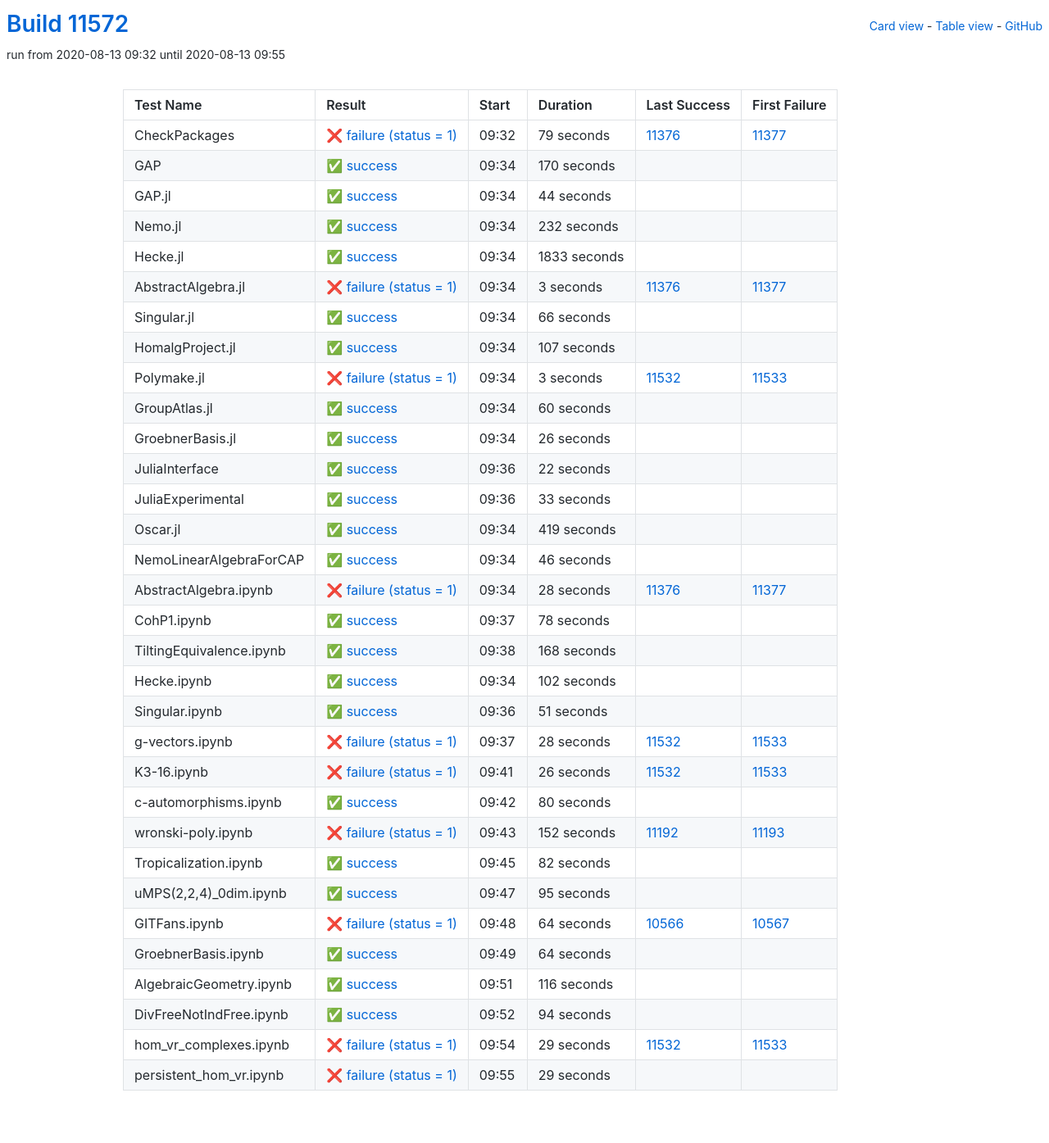
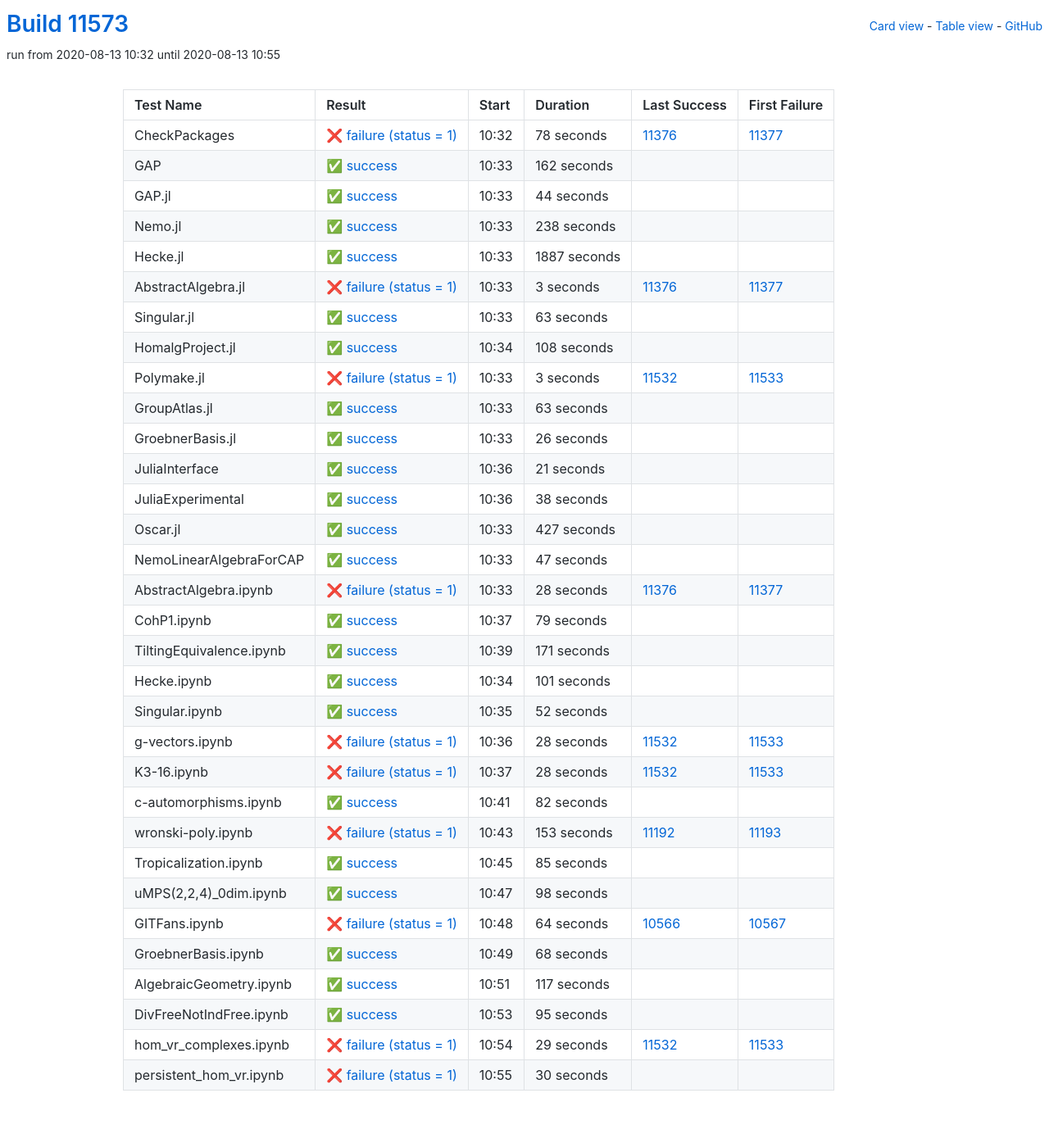
Before and after one commit to oscar-system/oscar-ci-status, a Jekyll site: the page built from table.html, in a window 1280 px wide. Shown: the whole page at 82% size. Built offline with Jekyll 4.4.1, drawn with Linux system fonts in a browser that asks for light colours.

Commit message:
Build #11573

```diff
--- a/_data/ci.yml
+++ b/_data/ci.yml
@@ -1,6 +1,6 @@
 ---
-build: 11572
-build_url: https://oscarci.mathematik.uni-kl.de/job/oscar/11572/
+build: 11573
+build_url: https://oscarci.mathematik.uni-kl.de/job/oscar/11573/
 job: oscar
 organization: oscar-system
 repo: oscar-ci-status
@@ -8,32 +8,32 @@
 tests:
 - name: CheckPackages
   id: checkpackages
-  log: https://oscarci.mathematik.uni-kl.de/job/oscar/11572/artifact/logs/build-11572/CheckPackages.log
-  start: 2020-08-13 09:32
+  log: https://oscarci.mathematik.uni-kl.de/job/oscar/11573/artifact/logs/build-11573/CheckPackages.log
+  start: 2020-08-13 10:32
   success: false
   exitcode: 1
   status: failure
-  duration: 79
+  duration: 78
   last_success: 11376
   last_success_url: https://oscarci.mathematik.uni-kl.de/job/oscar/11376/
   first_failure: 11377
   first_failure_url: https://oscarci.mathematik.uni-kl.de/job/oscar/11377/
 - name: GAP
   id: gap
-  log: https://oscarci.mathematik.uni-kl.de/job/oscar/11572/artifact/logs/build-11572/GAP.log
-  start: 2020-08-13 09:34
+  log: https://oscarci.mathematik.uni-kl.de/job/oscar/11573/artifact/logs/build-11573/GAP.log
+  start: 2020-08-13 10:33
   success: true
   exitcode: 0
   status: success
-  duration: 170
+  duration: 162
   last_success: false
   last_success_url:
   first_failure: false
   first_failure_url:
 - name: GAP.jl
   id: gap-jl
-  log: https://oscarci.mathematik.uni-kl.de/job/oscar/11572/artifact/logs/build-11572/GAP.jl.log
-  start: 2020-08-13 09:34
+  log: https://oscarci.mathematik.uni-kl.de/job/oscar/11573/artifact/logs/build-11573/GAP.jl.log
+  start: 2020-08-13 10:33
   success: true
   exitcode: 0
   status: success
@@ -44,32 +44,32 @@
   first_failure_url:
 - name: Nemo.jl
   id: nemo-jl
-  log: https://oscarci.mathematik.uni-kl.de/job/oscar/11572/artifact/logs/build-11572/Nemo.jl.log
-  start: 2020-08-13 09:34
+  log: https://oscarci.mathematik.uni-kl.de/job/oscar/11573/artifact/logs/build-11573/Nemo.jl.log
+  start: 2020-08-13 10:33
   success: true
   exitcode: 0
   status: success
-  duration: 232
+  duration: 238
   last_success: false
   last_success_url:
   first_failure: false
   first_failure_url:
 - name: Hecke.jl
   id: hecke-jl
-  log: https://oscarci.mathematik.uni-kl.de/job/oscar/11572/artifact/logs/build-11572/Hecke.jl.log
-  start: 2020-08-13 09:34
+  log: https://oscarci.mathematik.uni-kl.de/job/oscar/11573/artifact/logs/build-11573/Hecke.jl.log
+  start: 2020-08-13 10:33
   success: true
   exitcode: 0
   status: success
-  duration: 1833
+  duration: 1887
   last_success: false
   last_success_url:
   first_failure: false
   first_failure_url:
 - name: AbstractAlgebra.jl
   id: abstractalgebra-jl
-  log: https://oscarci.mathematik.uni-kl.de/job/oscar/11572/artifact/logs/build-11572/AbstractAlgebra.jl.log
-  start: 2020-08-13 09:34
+  log: https://oscarci.mathematik.uni-kl.de/job/oscar/11573/artifact/logs/build-11573/AbstractAlgebra.jl.log
+  start: 2020-08-13 10:33
   success: false
   exitcode: 1
   status: failure
@@ -80,32 +80,32 @@
   first_failure_url: https://oscarci.mathematik.uni-kl.de/job/oscar/11377/
 - name: Singular.jl
   id: singular-jl
-  log: https://oscarci.mathematik.uni-kl.de/job/oscar/11572/artifact/logs/build-11572/Singular.jl.log
-  start: 2020-08-13 09:34
+  log: https://oscarci.mathematik.uni-kl.de/job/oscar/11573/artifact/logs/build-11573/Singular.jl.log
+  start: 2020-08-13 10:33
   success: true
   exitcode: 0
   status: success
-  duration: 66
+  duration: 63
   last_success: false
   last_success_url:
   first_failure: false
   first_failure_url:
 - name: HomalgProject.jl
   id: homalgproject-jl
-  log: https://oscarci.mathematik.uni-kl.de/job/oscar/11572/artifact/logs/build-11572/HomalgProject.jl.log
-  start: 2020-08-13 09:34
+  log: https://oscarci.mathematik.uni-kl.de/job/oscar/11573/artifact/logs/build-11573/HomalgProject.jl.log
+  start: 2020-08-13 10:34
   success: true
   exitcode: 0
   status: success
-  duration: 107
+  duration: 108
   last_success: false
   last_success_url:
   first_failure: false
   first_failure_url:
 - name: Polymake.jl
   id: polymake-jl
-  log: https://oscarci.mathematik.uni-kl.de/job/oscar/11572/artifact/logs/build-11572/Polymake.jl.log
-  start: 2020-08-13 09:34
+  log: https://oscarci.mathematik.uni-kl.de/job/oscar/11573/artifact/logs/build-11573/Polymake.jl.log
+  start: 2020-08-13 10:33
   success: false
   exitcode: 1
   status: failure
@@ -116,20 +116,20 @@
   first_failure_url: https://oscarci.mathematik.uni-kl.de/job/oscar/11533/
 - name: GroupAtlas.jl
   id: groupatlas-jl
-  log: https://oscarci.mathematik.uni-kl.de/job/oscar/11572/artifact/logs/build-11572/GroupAtlas.jl.log
-  start: 2020-08-13 09:34
+  log: https://oscarci.mathematik.uni-kl.de/job/oscar/11573/artifact/logs/build-11573/GroupAtlas.jl.log
+  start: 2020-08-13 10:33
   success: true
   exitcode: 0
   status: success
-  duration: 60
+  duration: 63
   last_success: false
   last_success_url:
   first_failure: false
   first_failure_url:
 - name: GroebnerBasis.jl
   id: groebnerbasis-jl
-  log: https://oscarci.mathematik.uni-kl.de/job/oscar/11572/artifact/logs/build-11572/GroebnerBasis.jl.log
-  start: 2020-08-13 09:34
+  log: https://oscarci.mathematik.uni-kl.de/job/oscar/11573/artifact/logs/build-11573/GroebnerBasis.jl.log
+  start: 2020-08-13 10:33
   success: true
   exitcode: 0
   status: success
@@ -140,56 +140,56 @@
   first_failure_url:
 - name: JuliaInterface
   id: juliainterface
-  log: https://oscarci.mathematik.uni-kl.de/job/oscar/11572/artifact/logs/build-11572/JuliaInterface.log
-  start: 2020-08-13 09:36
+  log: https://oscarci.mathematik.uni-kl.de/job/oscar/11573/artifact/logs/build-11573/JuliaInterface.log
+  start: 2020-08-13 10:36
   success: true
   exitcode: 0
   status: success
-  duration: 22
+  duration: 21
   last_success: false
   last_success_url:
   first_failure: false
   first_failure_url:
 - name: JuliaExperimental
   id: juliaexperimental
-  log: https://oscarci.mathematik.uni-kl.de/job/oscar/11572/artifact/logs/build-11572/JuliaExperimental.log
-  start: 2020-08-13 09:36
+  log: https://oscarci.mathematik.uni-kl.de/job/oscar/11573/artifact/logs/build-11573/JuliaExperimental.log
+  start: 2020-08-13 10:36
   success: true
   exitcode: 0
   status: success
-  duration: 33
+  duration: 38
   last_success: false
   last_success_url:
   first_failure: false
   first_failure_url:
 - name: Oscar.jl
   id: oscar-jl
-  log: https://oscarci.mathematik.uni-kl.de/job/oscar/11572/artifact/logs/build-11572/Oscar.jl.log
-  start: 2020-08-13 09:34
+  log: https://oscarci.mathematik.uni-kl.de/job/oscar/11573/artifact/logs/build-11573/Oscar.jl.log
+  start: 2020-08-13 10:33
   success: true
   exitcode: 0
   status: success
-  duration: 419
+  duration: 427
   last_success: false
   last_success_url:
   first_failure: false
   first_failure_url:
 - name: NemoLinearAlgebraForCAP
   id: nemolinearalgebraforcap
-  log: https://oscarci.mathematik.uni-kl.de/job/oscar/11572/artifact/logs/build-11572/NemoLinearAlgebraForCAP.log
-  start: 2020-08-13 09:34
+  log: https://oscarci.mathematik.uni-kl.de/job/oscar/11573/artifact/logs/build-11573/NemoLinearAlgebraForCAP.log
+  start: 2020-08-13 10:33
   success: true
   exitcode: 0
   status: success
-  duration: 46
+  duration: 47
   last_success: false
   last_success_url:
   first_failure: false
   first_failure_url:
 - name: AbstractAlgebra.ipynb
   id: abstractalgebra-ipynb
-  log: https://oscarci.mathematik.uni-kl.de/job/oscar/11572/artifact/logs/build-11572/AbstractAlgebra.ipynb.log
-  start: 2020-08-13 09:34
+  log: https://oscarci.mathematik.uni-kl.de/job/oscar/11573/artifact/logs/build-11573/AbstractAlgebra.ipynb.log
+  start: 2020-08-13 10:33
   success: false
   exitcode: 1
   status: failure
@@ -200,56 +200,56 @@
   first_failure_url: https://oscarci.mathematik.uni-kl.de/job/oscar/11377/
 - name: CohP1.ipynb
   id: cohp1-ipynb
-  log: https://oscarci.mathematik.uni-kl.de/job/oscar/11572/artifact/logs/build-11572/CohP1.ipynb.log
-  start: 2020-08-13 09:37
+  log: https://oscarci.mathematik.uni-kl.de/job/oscar/11573/artifact/logs/build-11573/CohP1.ipynb.log
+  start: 2020-08-13 10:37
   success: true
   exitcode: 0
   status: success
-  duration: 78
+  duration: 79
   last_success: false
   last_success_url:
   first_failure: false
   first_failure_url:
 - name: TiltingEquivalence.ipynb
   id: tiltingequivalence-ipynb
-  log: https://oscarci.mathematik.uni-kl.de/job/oscar/11572/artifact/logs/build-11572/TiltingEquivalence.ipynb.log
-  start: 2020-08-13 09:38
+  log: https://oscarci.mathematik.uni-kl.de/job/oscar/11573/artifact/logs/build-11573/TiltingEquivalence.ipynb.log
+  start: 2020-08-13 10:39
   success: true
   exitcode: 0
   status: success
-  duration: 168
+  duration: 171
   last_success: false
   last_success_url:
   first_failure: false
   first_failure_url:
 - name: Hecke.ipynb
   id: hecke-ipynb
-  log: https://oscarci.mathematik.uni-kl.de/job/oscar/11572/artifact/logs/build-11572/Hecke.ipynb.log
-  start: 2020-08-13 09:34
+  log: https://oscarci.mathematik.uni-kl.de/job/oscar/11573/artifact/logs/build-11573/Hecke.ipynb.log
+  start: 2020-08-13 10:34
   success: true
   exitcode: 0
   status: success
-  duration: 102
+  duration: 101
   last_success: false
   last_success_url:
   first_failure: false
   first_failure_url:
 - name: Singular.ipynb
   id: singular-ipynb
-  log: https://oscarci.mathematik.uni-kl.de/job/oscar/11572/artifact/logs/build-11572/Singular.ipynb.log
-  start: 2020-08-13 09:36
+  log: https://oscarci.mathematik.uni-kl.de/job/oscar/11573/artifact/logs/build-11573/Singular.ipynb.log
+  start: 2020-08-13 10:35
   success: true
   exitcode: 0
   status: success
-  duration: 51
+  duration: 52
   last_success: false
   last_success_url:
   first_failure: false
   first_failure_url:
 - name: g-vectors.ipynb
   id: g-vectors-ipynb
-  log: https://oscarci.mathematik.uni-kl.de/job/oscar/11572/artifact/logs/build-11572/g-vectors.ipynb.log
-  start: 2020-08-13 09:37
+  log: https://oscarci.mathematik.uni-kl.de/job/oscar/11573/artifact/logs/build-11573/g-vectors.ipynb.log
+  start: 2020-08-13 10:36
   success: false
   exitcode: 1
   status: failure
@@ -260,44 +260,20 @@
   first_failure_url: https://oscarci.mathematik.uni-kl.de/job/oscar/11533/
 - name: K3-16.ipynb
   id: k3-16-ipynb
-  log: https://oscarci.mathematik.uni-kl.de/job/oscar/11572/artifact/logs/build-11572/K3-16.ipynb.log
-  start: 2020-08-13 09:41
+  log: https://oscarci.mathematik.uni-kl.de/job/oscar/11573/artifact/logs/build-11573/K3-16.ipynb.log
+  start: 2020-08-13 10:37
   success: false
   exitcode: 1
   status: failure
-  duration: 26
+  duration: 28
   last_success: 11532
   last_success_url: https://oscarci.mathematik.uni-kl.de/job/oscar/11532/
   first_failure: 11533
   first_failure_url: https://oscarci.mathematik.uni-kl.de/job/oscar/11533/
 - name: c-automorphisms.ipynb
   id: c-automorphisms-ipynb
-  log: https://oscarci.mathematik.uni-kl.de/job/oscar/11572/artifact/logs/build-11572/c-automorphisms.ipynb.log
-  start: 2020-08-13 09:42
-  success: true
-  exitcode: 0
-  status: success
-  duration: 80
-  last_success: false
-  last_success_url:
-  first_failure: false
-  first_failure_url:
-- name: wronski-poly.ipynb
-  id: wronski-poly-ipynb
-  log: https://oscarci.mathematik.uni-kl.de/job/oscar/11572/artifact/logs/build-11572/wronski-poly.ipynb.log
-  start: 2020-08-13 09:43
-  success: false
-  exitcode: 1
-  status: failure
-  duration: 152
-  last_success: 11192
-  last_success_url: https://oscarci.mathematik.uni-kl.de/job/oscar/11192/
-  first_failure: 11193
-  first_failure_url: https://oscarci.mathematik.uni-kl.de/job/oscar/11193/
-- name: Tropicalization.ipynb
-  id: tropicalization-ipynb
-  log: https://oscarci.mathematik.uni-kl.de/job/oscar/11572/artifact/logs/build-11572/Tropicalization.ipynb.log
-  start: 2020-08-13 09:45
+  log: https://oscarci.mathematik.uni-kl.de/job/oscar/11573/artifact/logs/build-11573/c-automorphisms.ipynb.log
+  start: 2020-08-13 10:41
   success: true
   exitcode: 0
   status: success
@@ -306,22 +282,46 @@
   last_success_url:
   first_failure: false
   first_failure_url:
-- name: uMPS(2,2,4)_0dim.ipynb
-  id: umps-2-2-4-0dim-ipynb
-  log: https://oscarci.mathematik.uni-kl.de/job/oscar/11572/artifact/logs/build-11572/uMPS-2-2-4-_0dim.ipynb.log
-  start: 2020-08-13 09:47
+- name: wronski-poly.ipynb
+  id: wronski-poly-ipynb
+  log: https://oscarci.mathematik.uni-kl.de/job/oscar/11573/artifact/logs/build-11573/wronski-poly.ipynb.log
+  start: 2020-08-13 10:43
+  success: false
+  exitcode: 1
+  status: failure
+  duration: 153
+  last_success: 11192
+  last_success_url: https://oscarci.mathematik.uni-kl.de/job/oscar/11192/
+  first_failure: 11193
+  first_failure_url: https://oscarci.mathematik.uni-kl.de/job/oscar/11193/
+- name: Tropicalization.ipynb
+  id: tropicalization-ipynb
+  log: https://oscarci.mathematik.uni-kl.de/job/oscar/11573/artifact/logs/build-11573/Tropicalization.ipynb.log
+  start: 2020-08-13 10:45
   success: true
   exitcode: 0
   status: success
-  duration: 95
+  duration: 85
+  last_success: false
+  last_success_url:
+  first_failure: false
+  first_failure_url:
+- name: uMPS(2,2,4)_0dim.ipynb
+  id: umps-2-2-4-0dim-ipynb
+  log: https://oscarci.mathematik.uni-kl.de/job/oscar/11573/artifact/logs/build-11573/uMPS-2-2-4-_0dim.ipynb.log
+  start: 2020-08-13 10:47
+  success: true
+  exitcode: 0
+  status: success
+  duration: 98
   last_success: false
   last_success_url:
   first_failure: false
   first_failure_url:
 - name: GITFans.ipynb
   id: gitfans-ipynb
-  log: https://oscarci.mathematik.uni-kl.de/job/oscar/11572/artifact/logs/build-11572/GITFans.ipynb.log
-  start: 2020-08-13 09:48
+  log: https://oscarci.mathematik.uni-kl.de/job/oscar/11573/artifact/logs/build-11573/GITFans.ipynb.log
+  start: 2020-08-13 10:48
   success: false
   exitcode: 1
   status: failure
@@ -332,44 +332,44 @@
   first_failure_url: https://oscarci.mathematik.uni-kl.de/job/oscar/10567/
 - name: GroebnerBasis.ipynb
   id: groebnerbasis-ipynb
-  log: https://oscarci.mathematik.uni-kl.de/job/oscar/11572/artifact/logs/build-11572/GroebnerBasis.ipynb.log
-  start: 2020-08-13 09:49
+  log: https://oscarci.mathematik.uni-kl.de/job/oscar/11573/artifact/logs/build-11573/GroebnerBasis.ipynb.log
+  start: 2020-08-13 10:49
   success: true
   exitcode: 0
   status: success
-  duration: 64
+  duration: 68
   last_success: false
   last_success_url:
   first_failure: false
   first_failure_url:
 - name: AlgebraicGeometry.ipynb
   id: algebraicgeometry-ipynb
-  log: https://oscarci.mathematik.uni-kl.de/job/oscar/11572/artifact/logs/build-11572/AlgebraicGeometry.ipynb.log
-  start: 2020-08-13 09:51
+  log: https://oscarci.mathematik.uni-kl.de/job/oscar/11573/artifact/logs/build-11573/AlgebraicGeometry.ipynb.log
+  start: 2020-08-13 10:51
   success: true
   exitcode: 0
   status: success
-  duration: 116
+  duration: 117
   last_success: false
   last_success_url:
   first_failure: false
   first_failure_url:
 - name: DivFreeNotIndFree.ipynb
   id: divfreenotindfree-ipynb
-  log: https://oscarci.mathematik.uni-kl.de/job/oscar/11572/artifact/logs/build-11572/DivFreeNotIndFree.ipynb.log
-  start: 2020-08-13 09:52
+  log: https://oscarci.mathematik.uni-kl.de/job/oscar/11573/artifact/logs/build-11573/DivFreeNotIndFree.ipynb.log
+  start: 2020-08-13 10:53
   success: true
   exitcode: 0
   status: success
-  duration: 94
+  duration: 95
   last_success: false
   last_success_url:
   first_failure: false
   first_failure_url:
 - name: hom_vr_complexes.ipynb
   id: hom-vr-complexes-ipynb
-  log: https://oscarci.mathematik.uni-kl.de/job/oscar/11572/artifact/logs/build-11572/hom_vr_complexes.ipynb.log
-  start: 2020-08-13 09:54
+  log: https://oscarci.mathematik.uni-kl.de/job/oscar/11573/artifact/logs/build-11573/hom_vr_complexes.ipynb.log
+  start: 2020-08-13 10:54
   success: false
   exitcode: 1
   status: failure
@@ -380,12 +380,12 @@
   first_failure_url: https://oscarci.mathematik.uni-kl.de/job/oscar/11533/
 - name: persistent_hom_vr.ipynb
   id: persistent-hom-vr-ipynb
-  log: https://oscarci.mathematik.uni-kl.de/job/oscar/11572/artifact/logs/build-11572/persistent_hom_vr.ipynb.log
-  start: 2020-08-13 09:55
+  log: https://oscarci.mathematik.uni-kl.de/job/oscar/11573/artifact/logs/build-11573/persistent_hom_vr.ipynb.log
+  start: 2020-08-13 10:55
   success: false
   exitcode: 1
   status: failure
-  duration: 29
+  duration: 30
   last_success: false
   last_success_url:
   first_failure: false
```
Also changed, not shown: README.md.
